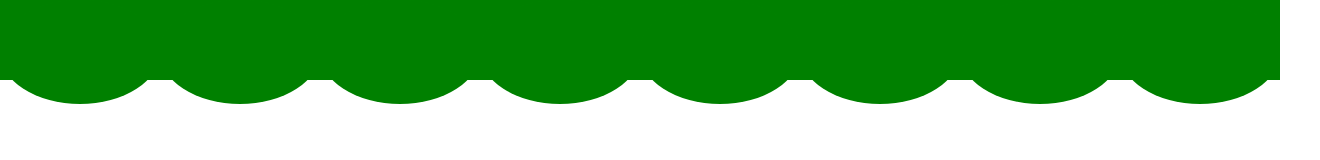
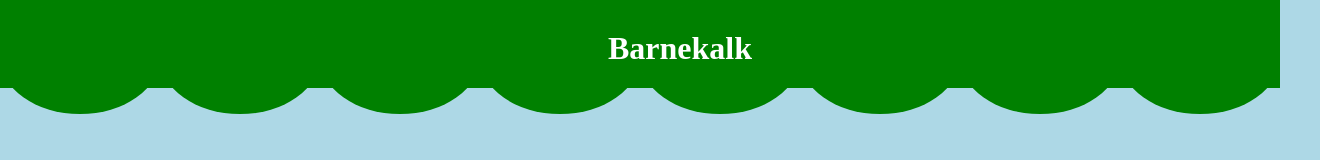
Before and after one commit to ErikS-KP/BarneKalk2, a plain HTML site: page Files/index.html in a window 1280 px wide. Shown: the whole page, 1320 px wide, since content can reach past the window. Drawn offline with Linux system fonts and the light colour scheme.

Commit message:
headerv2

```diff
--- a/Files/index.html
+++ b/Files/index.html
@@ -19,6 +19,10 @@
         <div class="ball"></div>
     </header>
 
+    <ul>
+        <h1>Barnekalk</h1>
+    </ul>
+
 
     <script src="script.js"></script>
 </body>
--- a/Files/style.css
+++ b/Files/style.css
@@ -1,12 +1,17 @@
 body{
     margin: 0;
+    background-color: lightblue;
 }
 header{
     display: flex;
-    justify-content: space-evenly;
+    justify-content: space-between;
+
     background-color: green;
     width: 100%;
-    height: 10vh;
+    height: 11vh;
+}
+header h1{
+    z-index: 2;
 }
 .ball{
     border-radius: 100%;
@@ -14,3 +19,16 @@ header{
     height: 130%;
     background-color: green;
 }
+ul{
+    display: flex;
+    justify-content: center;
+    align-items: center;
+    top: 0;
+    position: absolute;
+    height: 12vh;
+    width: 100%;
+    margin: 0;
+}
+ul h1{
+    color: white;
+}
```
